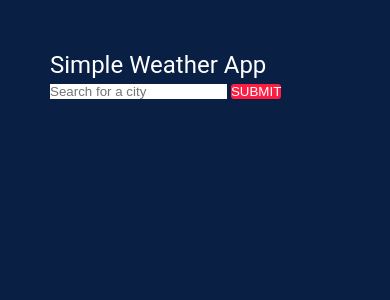
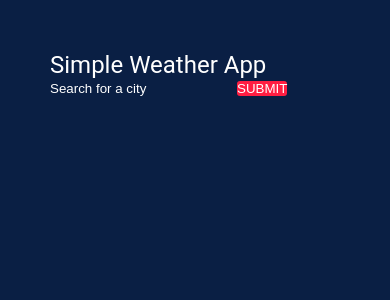
Before and after one commit to Belgarus/Complete-Projects, a PHP site: page / in a window 390 px wide. Shown: the top 300 px of the page. Run offline with PHP 8.4, Linux system fonts and the light colour scheme.

Commit message:
added more style to the input field andadded @media

```diff
--- a/style.css
+++ b/style.css
@@ -21,11 +21,14 @@ button {
 
 input {
   -webkit-appearance: none;
+  background-color: var(--bg_main);
 }
 
 .heading {
     color: var(--text_light);
 }
+
+::placeholder {color: var(--text_light);}
 
 button,
 input {
@@ -47,3 +50,14 @@ body {
   color: var(--text_dark);
   padding: 50px;
 }
+
+form {display: flex;
+            gap: 10px;
+          }
+
+@media all and (max-width: 700px){
+    form {
+
+    }
+
+}
```
